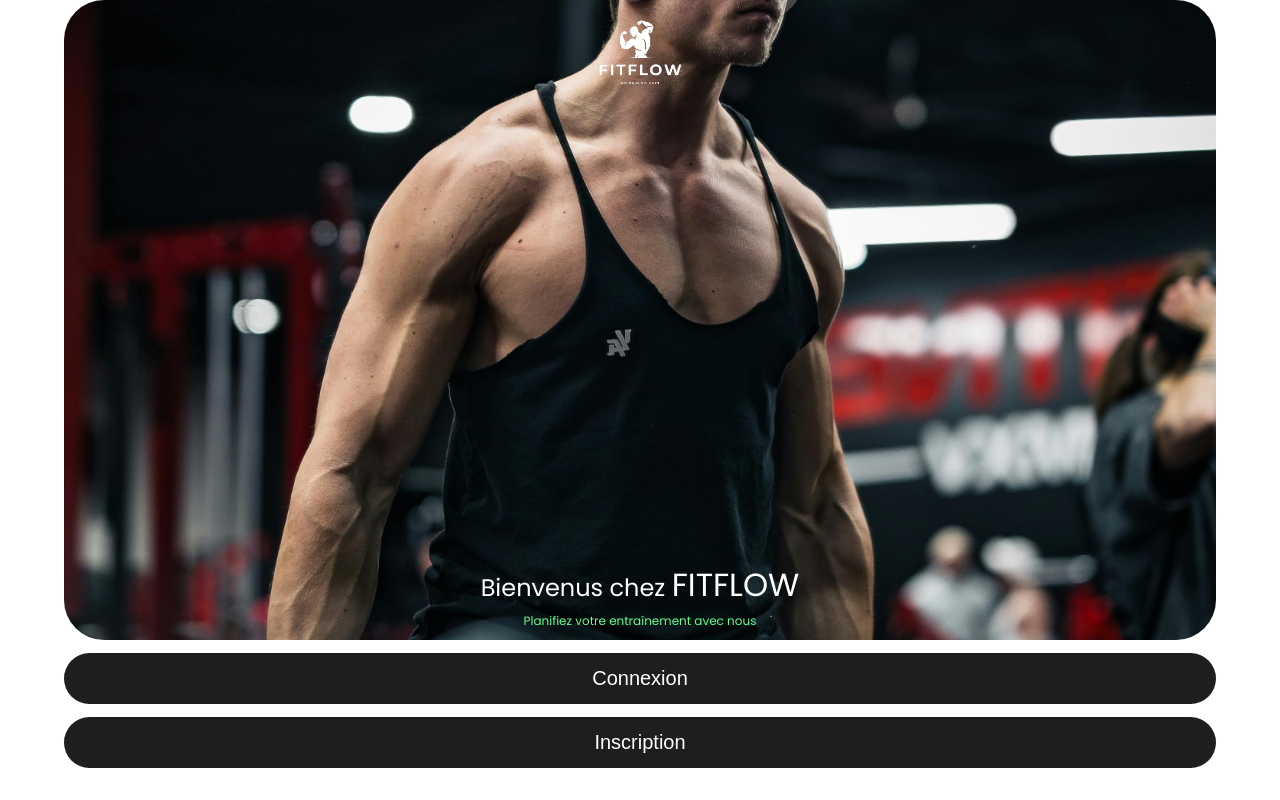
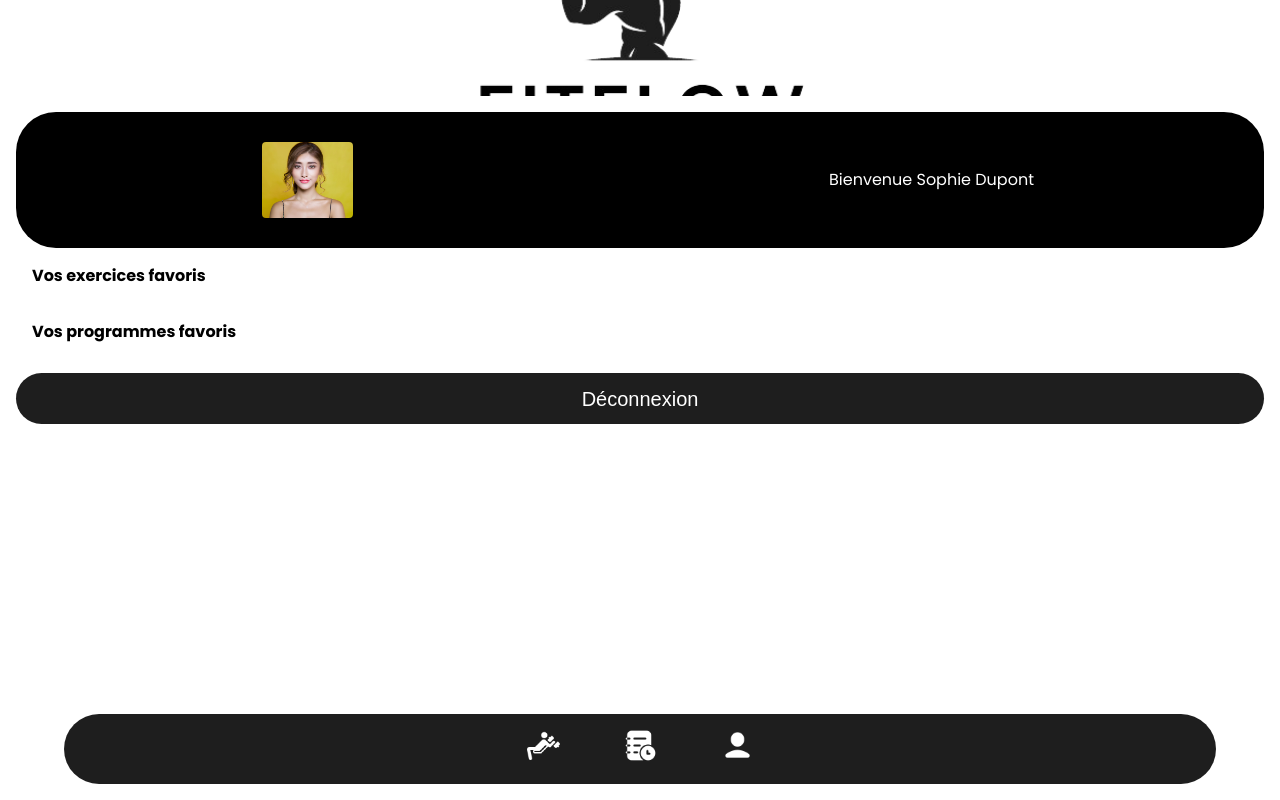
Before and after one commit to NicolasLma/Fitflow_checkpoint4, a React (Vite) app in the folder front/: page /profil in a window 1280 px wide. Before the commit this address led to /. Built offline with nearby package versions, Linux system fonts and the light colour scheme.

Commit message:
add logout in button deconnexion

```diff
--- a/front/src/context/AuthContext.jsx
+++ b/front/src/context/AuthContext.jsx
@@ -6,7 +6,7 @@ const AuthContext = createContext(null);
 export const useAuth = () => useContext(AuthContext);
 
 export function AuthProvider({ children }) {
-  const [auth, setAuth] = useState(null);
+  const [auth, setAuth] = useState("toto");
 
   function login(userData) {
     setAuth(userData);
--- a/front/src/pages/Profile.jsx
+++ b/front/src/pages/Profile.jsx
@@ -2,10 +2,13 @@ import NavBar from "../components/NavBar";
 import imgUser from "../assets/profile_users.jpg"
 import logoFitflowBlack from "../assets/logo_fitflow_black.png";
 
+import { useAuth } from "../context/AuthContext";
 
 import "../styles/Profile.css"
 
 export default function Profile() {
+  const { logout } = useAuth();
+
   return (
     <>
     <section className="logo_center">
@@ -21,7 +24,7 @@ export default function Profile() {
         <h4>Vos exercices favoris</h4>
         <h4>Vos programmes favoris</h4>
       </section>
-      <button className="button_user">Déconnexion</button>
+      <button onClick={() => logout()} className="button_user">Déconnexion</button>
         </section>
       <NavBar/>
     </>
```
